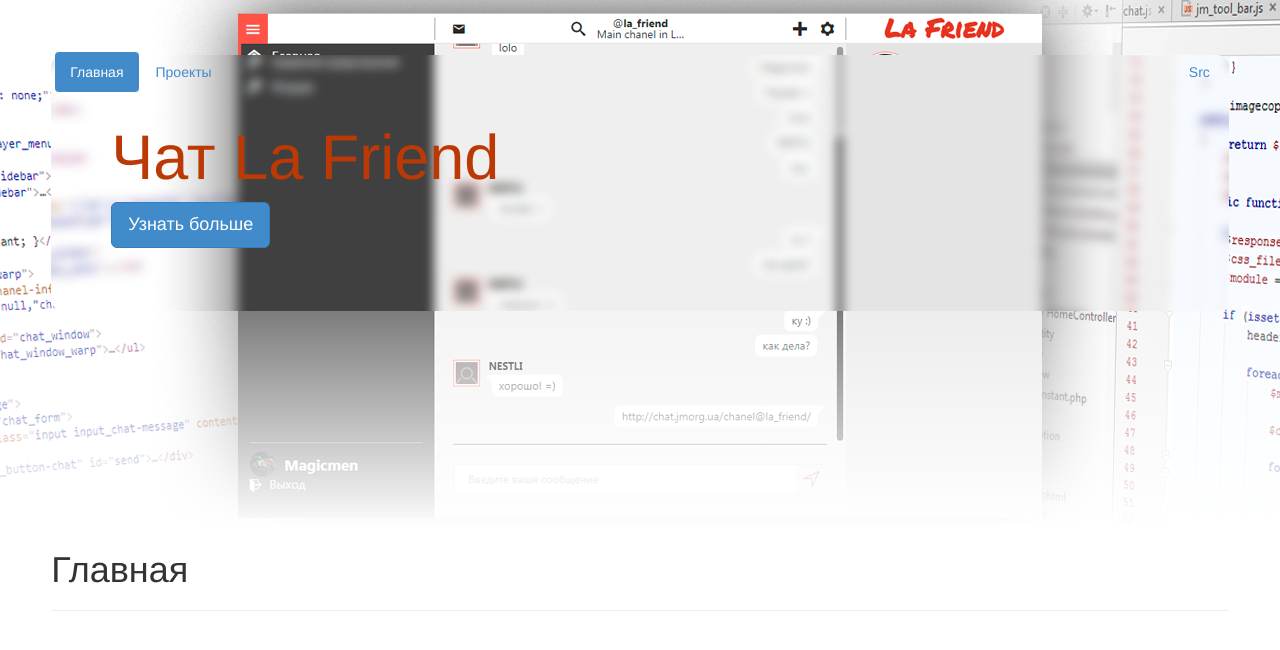
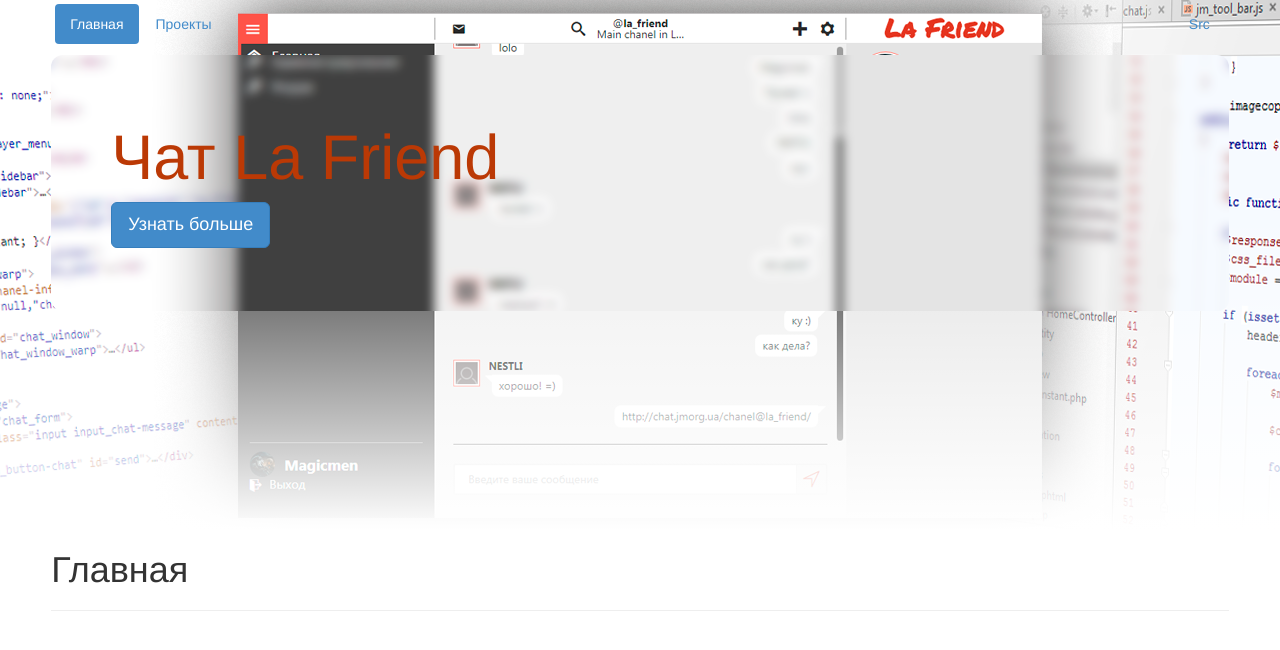
Before and after one commit to jm-organization/jm-organization.github.io, a Jekyll site: the page built from index.html, in a window 1280 px wide and 1400 px high. Shown: the top 650 px of the window. Built offline with Jekyll 4.4.1, drawn with Linux system fonts in a browser that asks for light colours.

Commit message:
backend::Изменён фон у навигационного меню

```diff
--- a/_includes/jm_header.html
+++ b/_includes/jm_header.html
@@ -1,4 +1,12 @@
 <div class="jm-layer" ></div>
+
+<div class="navigation" id="navigation" >
+	<div class="jm-layer nav-layer" ></div>
+
+	<nav class="nav nav-pills page-width" >
+		{% include jm_navigation.html %}
+	</nav>
+</div>
 
 <div class="jm-preview">
 	<div class="jumbotron page-width">
@@ -8,11 +16,3 @@
 </div>
 
 <div class="jm-layer2" ></div>
-
-<div class="navigation" id="navigation" >
-	<div class="jm-layer" ></div>
-
-	<nav class="nav nav-pills page-width" >
-		{% include jm_navigation.html %}
-	</nav>
-</div>
--- a/assets/css/main.css
+++ b/assets/css/main.css
@@ -26,6 +26,9 @@
     width: inherit;
     background: white;
     opacity: 0; }
+    .jm-header .jm-layer.nav-layer {
+      position: absolute;
+      z-index: 5896; }
   .jm-header .jm-preview {
     position: absolute;
     width: inherit;
@@ -47,7 +50,8 @@
     background: transparent;
     z-index: 5898; }
     .jm-header .navigation nav {
-      padding: 0 4px; }
+      padding: 0 4px;
+      z-index: 5897; }
   .jm-header .jm-layer2 {
     height: 320px;
     position: absolute;
--- a/assets/css/main.sass
+++ b/assets/css/main.sass
@@ -24,13 +24,16 @@
   //border-bottom: 2px solid #929292
 
   .jm-layer
-    //position: absolute
     top: 0
     z-index: $maxZIndex - 1
     height: inherit
     width: inherit
     background: $baseColor
     opacity: 0
+    &.nav-layer
+      position: absolute
+      z-index: $maxZIndex - 2
+
 
   .jm-preview
     position: absolute
@@ -57,6 +60,7 @@
 
     nav
       padding: 0 4px
+      z-index: $maxZIndex - 1
 
   .jm-layer2
     height: 320px
```
